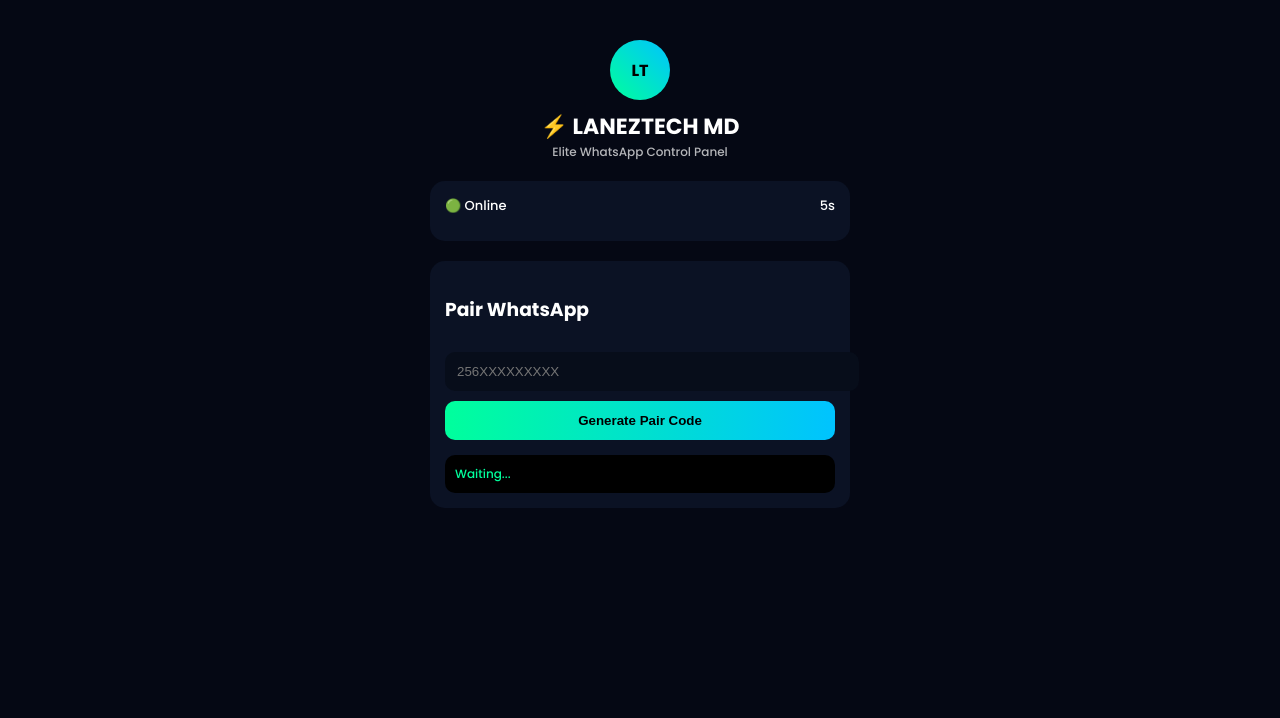
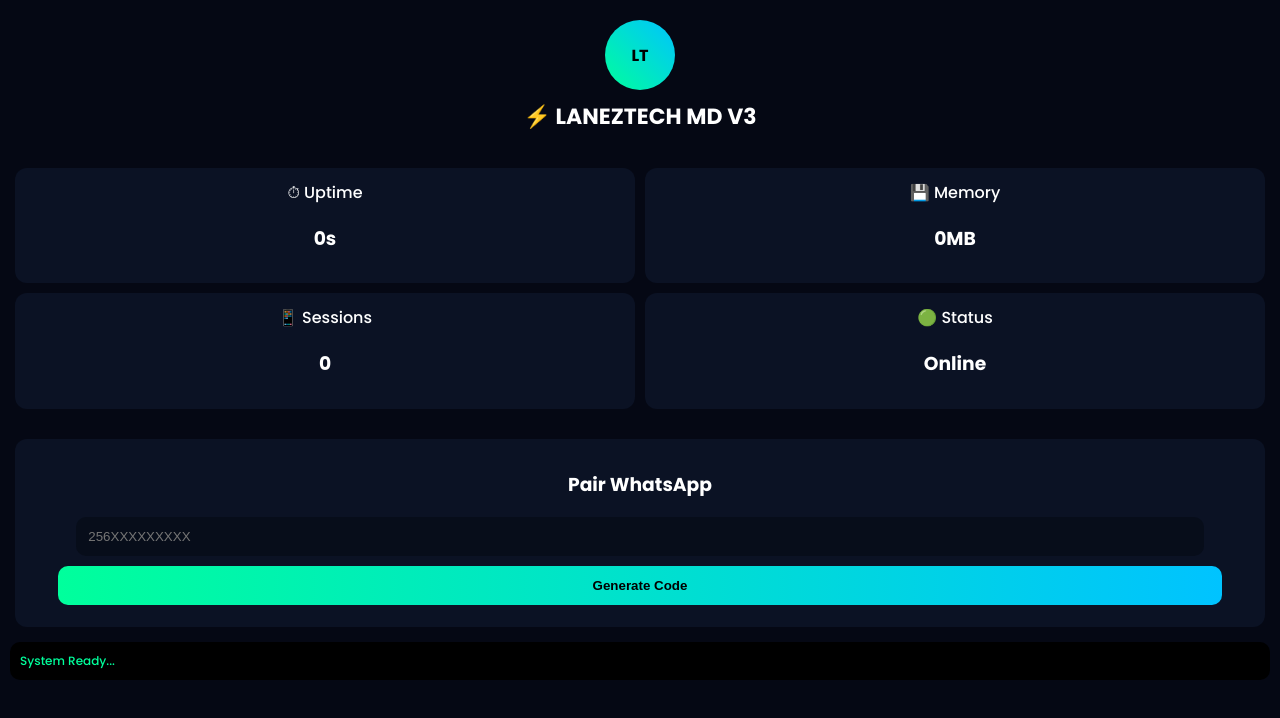
Before and after one commit to scottlanez/LANEZTECH-BOT-, a website: page public/index.html in a window 1280 px wide. Drawn offline with Linux system fonts and the light colour scheme; no server answers.

Commit message:
Update index.html

```diff
--- a/public/index.html
+++ b/public/index.html
@@ -3,7 +3,7 @@
 <head>
 <meta charset="UTF-8">
 <meta name="viewport" content="width=device-width, initial-scale=1.0">
-<title>LANEZTECH MD</title>
+<title>LANEZTECH MD V3</title>
 
 <link href="https://fonts.googleapis.com/css2?family=Poppins:wght@300;500;700&display=swap" rel="stylesheet">
 
@@ -15,29 +15,23 @@
   color: white;
 }
 
-.container {
-  max-width: 420px;
-  margin: auto;
+/* HEADER */
+.header {
+  text-align: center;
   padding: 20px;
 }
 
-/* HEADER */
-.header {
-  text-align: center;
-  margin-top: 20px;
-}
-
 .logo {
-  width: 60px;
-  height: 60px;
+  width: 70px;
+  height: 70px;
   margin: auto;
   border-radius: 50%;
   background: linear-gradient(45deg,#00ff9c,#00c3ff);
-  display: flex;
-  align-items: center;
-  justify-content: center;
-  font-weight: bold;
-  color: black;
+  display:flex;
+  align-items:center;
+  justify-content:center;
+  font-weight:bold;
+  color:black;
 }
 
 .title {
@@ -46,44 +40,34 @@
   margin-top: 10px;
 }
 
-.subtitle {
-  font-size: 12px;
-  opacity: 0.7;
+/* GRID */
+.grid {
+  display: grid;
+  grid-template-columns: 1fr 1fr;
+  gap: 10px;
+  padding: 15px;
 }
 
-/* CARD */
 .card {
   background: #0b1224;
-  padding: 15px;
-  border-radius: 15px;
-  margin-top: 20px;
-}
-
-.status {
-  display: flex;
-  justify-content: space-between;
-  font-size: 13px;
-  margin-bottom: 10px;
-}
-
-.green {
-  color: #00ff9c;
+  padding: 12px;
+  border-radius: 12px;
+  text-align: center;
 }
 
 /* INPUT */
 input {
-  width: 100%;
+  width: 90%;
   padding: 12px;
   border-radius: 10px;
   border: none;
   background: #070d1a;
   color: white;
-  margin-top: 10px;
 }
 
 /* BUTTON */
 button {
-  width: 100%;
+  width: 95%;
   padding: 12px;
   margin-top: 10px;
   border: none;
@@ -92,19 +76,20 @@
   font-weight: bold;
 }
 
-/* OUTPUT */
+/* CODE */
 .code {
-  text-align: center;
-  font-size: 26px;
-  margin-top: 15px;
+  font-size: 24px;
   font-weight: bold;
+  margin-top: 10px;
+  color: #00ff9c;
 }
 
+/* LOG */
 .log {
   background: black;
   padding: 10px;
+  margin: 10px;
   border-radius: 10px;
-  margin-top: 10px;
   font-size: 12px;
   color: #00ff9c;
 }
@@ -113,47 +98,68 @@
 
 <body>
 
-<div class="container">
-
-  <!-- TEMP LOGO -->
 <div class="header">
   <div class="logo">LT</div>
-    <div class="title">⚡ LANEZTECH MD</div>
-    <div class="subtitle">Elite WhatsApp Control Panel</div>
+  <div class="title">⚡ LANEZTECH MD V3</div>
 </div>
 
-  <!-- STATUS -->
+<!-- STATS -->
+<div class="grid">
   <div class="card">
-    <div class="status">
-      <span>🟢 Online</span>
-      <span id="uptime">0s</span>
+    ⏱ Uptime
+    <h3 id="uptime">0s</h3>
+  </div>
+
+  <div class="card">
+    💾 Memory
+    <h3 id="memory">0MB</h3>
+  </div>
+
+  <div class="card">
+    📱 Sessions
+    <h3 id="sessions">0</h3>
+  </div>
+
+  <div class="card">
+    🟢 Status
+    <h3>Online</h3>
   </div>
 </div>
 
 <!-- PAIR -->
-  <div class="card">
+<div class="card" style="margin:15px;">
   <h3>Pair WhatsApp</h3>
 
   <input id="number" placeholder="256XXXXXXXXX">
 
-    <button onclick="pair()">Generate Pair Code</button>
+  <button onclick="pair()">Generate Code</button>
 
   <div class="code" id="code"></div>
-
-    <div class="log" id="log">Waiting...</div>
 </div>
 
-</div>
+<div class="log" id="log">System Ready...</div>
 
 <script>
-let start = Date.now();
 
-setInterval(() => {
-  let s = Math.floor((Date.now() - start)/1000);
-  document.getElementById("uptime").innerText = s + "s";
-}, 1000);
+// =========================
+// LIVE STATS
+// =========================
+async function loadStats(){
+  const res = await fetch("/api/stats");
+  const data = await res.json();
 
-async function pair() {
+  document.getElementById("uptime").innerText = data.uptime;
+  document.getElementById("memory").innerText = data.memory;
+  document.getElementById("sessions").innerText = data.sessions;
+}
+
+setInterval(loadStats, 2000);
+loadStats();
+
+// =========================
+// PAIRING
+// =========================
+async function pair(){
   const number = document.getElementById("number").value;
   const codeBox = document.getElementById("code");
   const log = document.getElementById("log");
@@ -161,8 +167,8 @@
   log.innerText = "Sending request...";
 
   const res = await fetch("/api/pair", {
-    method: "POST",
-    headers: {"Content-Type":"application/json"},
+    method:"POST",
+    headers:{ "Content-Type":"application/json" },
     body: JSON.stringify({ number })
   });
 
@@ -175,6 +181,7 @@
     log.innerText = data.message;
   }
 }
+
 </script>
 
 </body>
```
Lines whose indentation alone changed are shown as unchanged.
